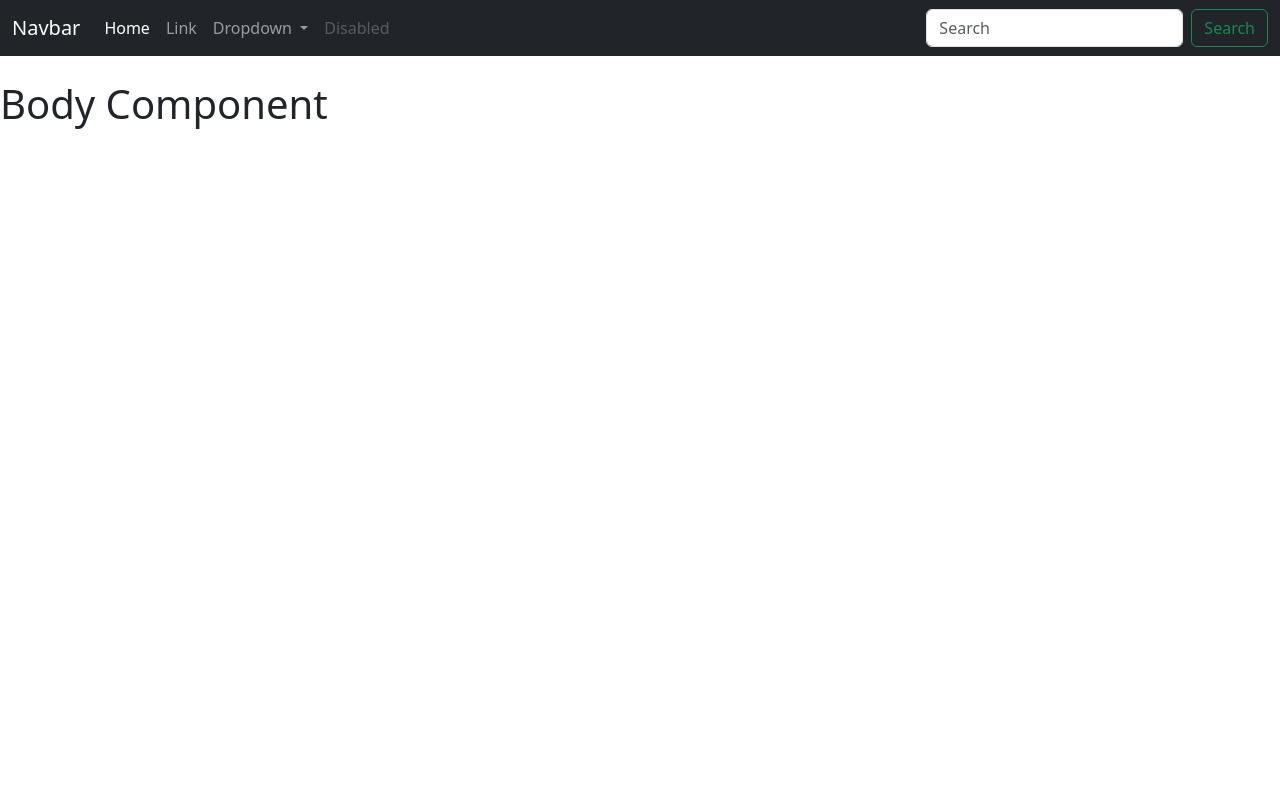
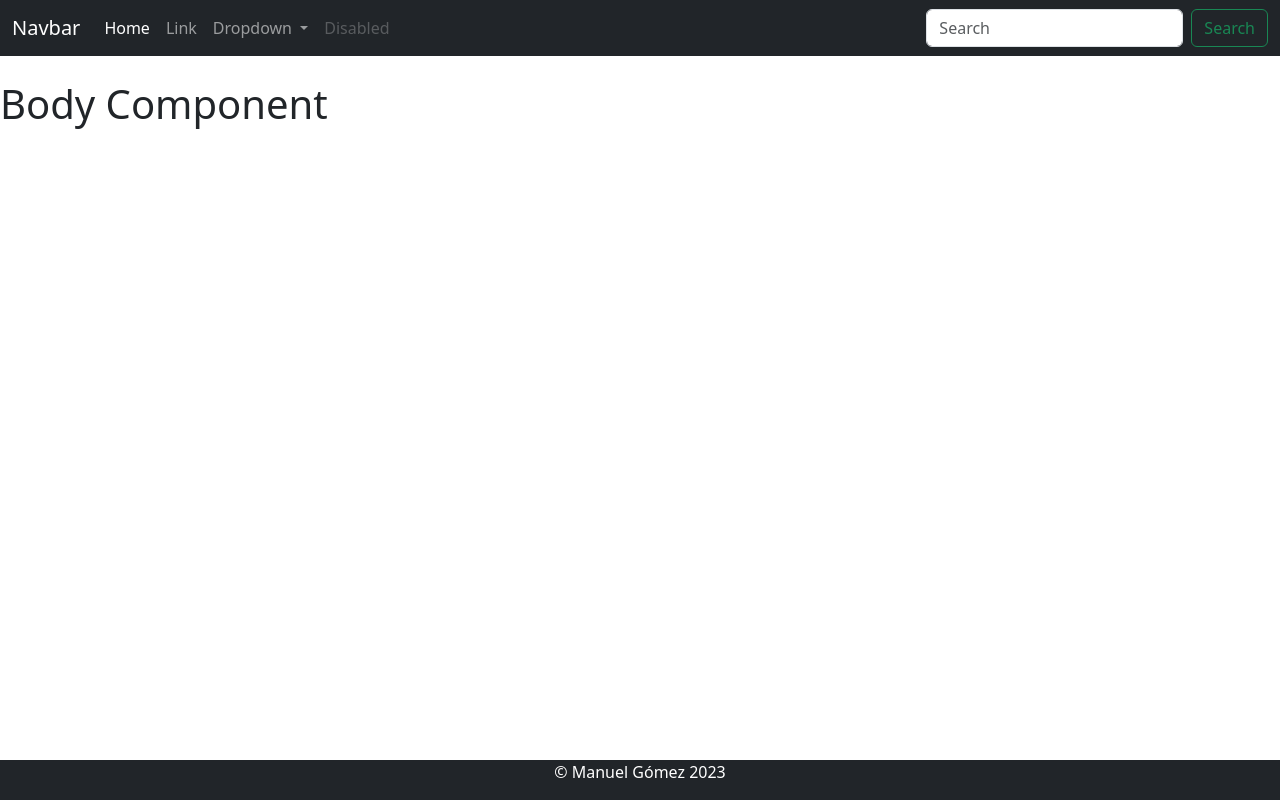
Before and after one commit to Manu8080Go/01-hola-mundo, an Angular app: page / in a window 1280 px wide. Built offline with nearby package versions, Linux system fonts and the light colour scheme.

Commit message:
Se agrega el componente footer

```diff
--- a/src/app/app.component.html
+++ b/src/app/app.component.html
@@ -1,3 +1,5 @@
 <app-header></app-header>
 
 <app-body class="container"></app-body>
+
+<app-footer></app-footer>
--- a/src/app/app.module.ts
+++ b/src/app/app.module.ts
@@ -4,13 +4,15 @@ import { BrowserModule } from '@angular/platform-browser';
 import { AppComponent } from './app.component';
 import { HeaderComponent } from './components/header/header.component';
 import { BodyComponent } from './components/body/body.component';
+import { FooterComponent } from './components/footer/footer.component';
 
 
 @NgModule({
   declarations: [
     AppComponent,
     HeaderComponent,
-    BodyComponent
+    BodyComponent,
+    FooterComponent
   ],
   imports: [
     BrowserModule
--- /dev/null
+++ b/src/app/components/footer/footer.component.html
@@ -0,0 +1,7 @@
+<footer class="footer bg-dark text-center">
+  <div class="container">
+    <p>
+      &copy; Manuel Gómez {{ anio }}
+    </p>
+  </div>
+</footer>
--- /dev/null
+++ b/src/app/components/footer/footer.component.ts
@@ -0,0 +1,14 @@
+import { Component } from '@angular/core';
+
+@Component({
+  selector: 'app-footer',
+  templateUrl: './footer.component.html',
+  styleUrls: ['./footer.component.css']
+})
+export class FooterComponent {
+  anio: number;
+
+  constructor(){
+    this.anio = new Date().getFullYear();
+  }
+}
--- a/src/styles.css
+++ b/src/styles.css
@@ -1 +1,7 @@
 /* You can add global styles to this file, and also import other style files */
+footer{
+  color:white;
+  position: fixed;
+  bottom: 0px;
+  width: 100%;
+}
```
Also changed, not shown: src/app/components/footer/footer.component.css (added).
